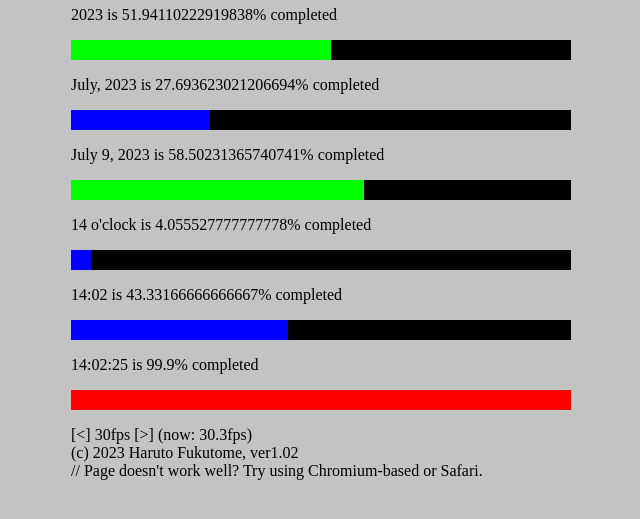
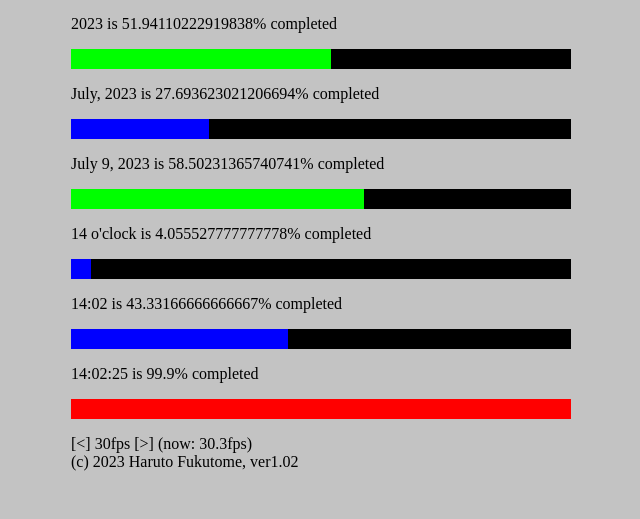
Before and after one commit to nokemono0812/Progress-clock, a plain HTML site: page index.html in a window 1280 px wide. Shown: the part 209-728 px from the top of the page, without its empty margins (319-959 px from the left). Drawn offline with Linux system fonts and the light colour scheme; a web font is replaced by a local one.

Commit message:
Update index.html

```diff
--- a/index.html
+++ b/index.html
@@ -103,8 +103,7 @@
         </div>
         <p id="text">
             <span id="minus" onclick="minus()">[&lt;]</span> <span id="fps">30</span> <span id="plus" onclick="plus()">[&gt;]</span> (now: <span id="fpsNow"></span>fps)<br>
-            (c) 2023 Haruto Fukutome, ver1.02<br>
-            // Page doesn't work well? Try using Chromium-based or Safari.
+            (c) 2023 Haruto Fukutome, ver1.02
         </p>
         <p></p>
     </div>
```
